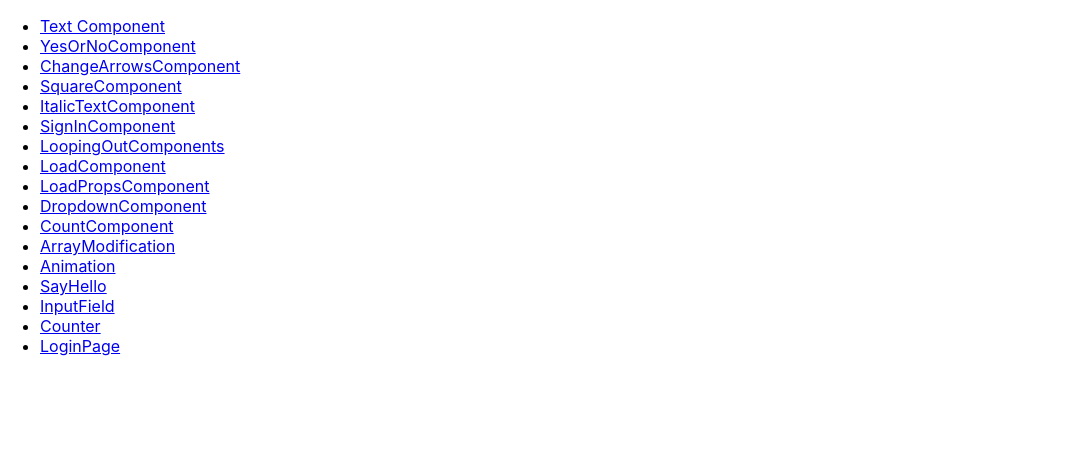
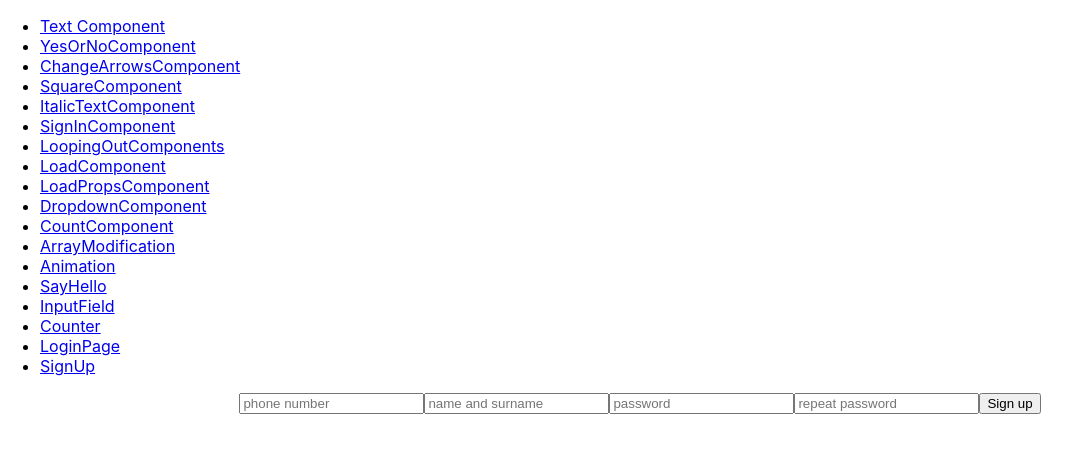
Before and after one commit to kireally/react-homework, a React (Create React App) app: page /SignUp in a window 1280 px wide. Shown: the top 452 px of the page, without its empty margins (0-1081 px from the left). Built offline with nearby package versions, Linux system fonts and the light colour scheme.

Commit message:
feat: add SignUp component

```diff
--- a/src/App.js
+++ b/src/App.js
@@ -22,7 +22,8 @@ import Animation from './components/Animation'
 import SayHello from './components/SayHello'
 import InputField from './components/InputField'
 import Counter from './components/Counter'
-import LoginPage from './components/LoginPage';
+import LoginPage from './components/LoginPage'
+import SignUp from './components/SignUp'
 
 
 class App extends React.Component {
@@ -82,6 +83,9 @@ class App extends React.Component {
             </li>
             <li>
               <Link to="/LoginPage">LoginPage</Link>
+            </li>
+            <li>
+              <Link to="/SignUp">SignUp</Link>
             </li>
           </ul>
         </nav>
@@ -180,6 +184,11 @@ class App extends React.Component {
               <LoginPage />
             </div>
           </Route>
+          <Route path="/SignUp">
+            <div className='container'>
+              <SignUp />
+            </div>
+          </Route>
         </Switch>
       </div>
     </Router>
--- /dev/null
+++ b/src/components/SignUp.js
@@ -0,0 +1,77 @@
+import React from 'react'
+
+class SignUp extends React.Component {
+    state = {
+        phone: '',
+        fullName: '',
+        password: '',
+        passwordRepeat: '',
+        error: ''
+    }
+
+    onChangeCredentials = (event, fieldName) => {
+        this.setState({[fieldName]: event.target.value})
+    }
+
+    onCheckUserData = () => {
+        if(this.state.phone.length !== 13 || this.state.phone[0] !== '+') {
+            this.setState({error: 'Ошибка при вводе номера телефона'})
+        } else if(!this.state.fullName) {
+            this.setState({error: 'Ошибка при вводе имени и фамилии'})
+        } else if(this.state.password.length < 8) {
+            this.setState({error: 'Слишком короткий пароль'})
+        } else if(this.state.password !== this.state.passwordRepeat) {
+            this.setState({error: 'Пароли не совпадают'})
+        } else {
+            console.log('Регистрация прошла успешно');
+            this.clearFields()
+        }
+
+    }
+
+    clearFields = () => {
+        this.setState({
+            phone: '',
+            fullName: '',
+            password: '',
+            passwordRepeat: '',
+            error: ''
+        })
+    }
+
+    render() {
+        return (
+            <div>
+                <input
+                    type='text'
+                    placeholder='phone number'
+                    value={this.state.phone}
+                    onChange={(event) => this.onChangeCredentials(event, 'phone')}
+                />
+                <input
+                    type='text'
+                    placeholder='name and surname'
+                    value={this.state.fullName}
+                    onChange={(event) => this.onChangeCredentials(event, 'fullName')}
+                />
+                <input
+                    type='text'
+                    placeholder='password'
+                    value={this.state.password}
+                    onChange={(event) => this.onChangeCredentials(event, 'password')}
+                />
+                <input
+                    type='text'
+                    placeholder='repeat password'
+                    value={this.state.passwordRepeat}
+                    onChange={(event) => this.onChangeCredentials(event, 'passwordRepeat')}
+                />
+                <button onClick={this.onCheckUserData}>Sign up</button>
+                {this.state.error}
+            </div>
+
+        )
+    }
+}
+
+export default SignUp
```
